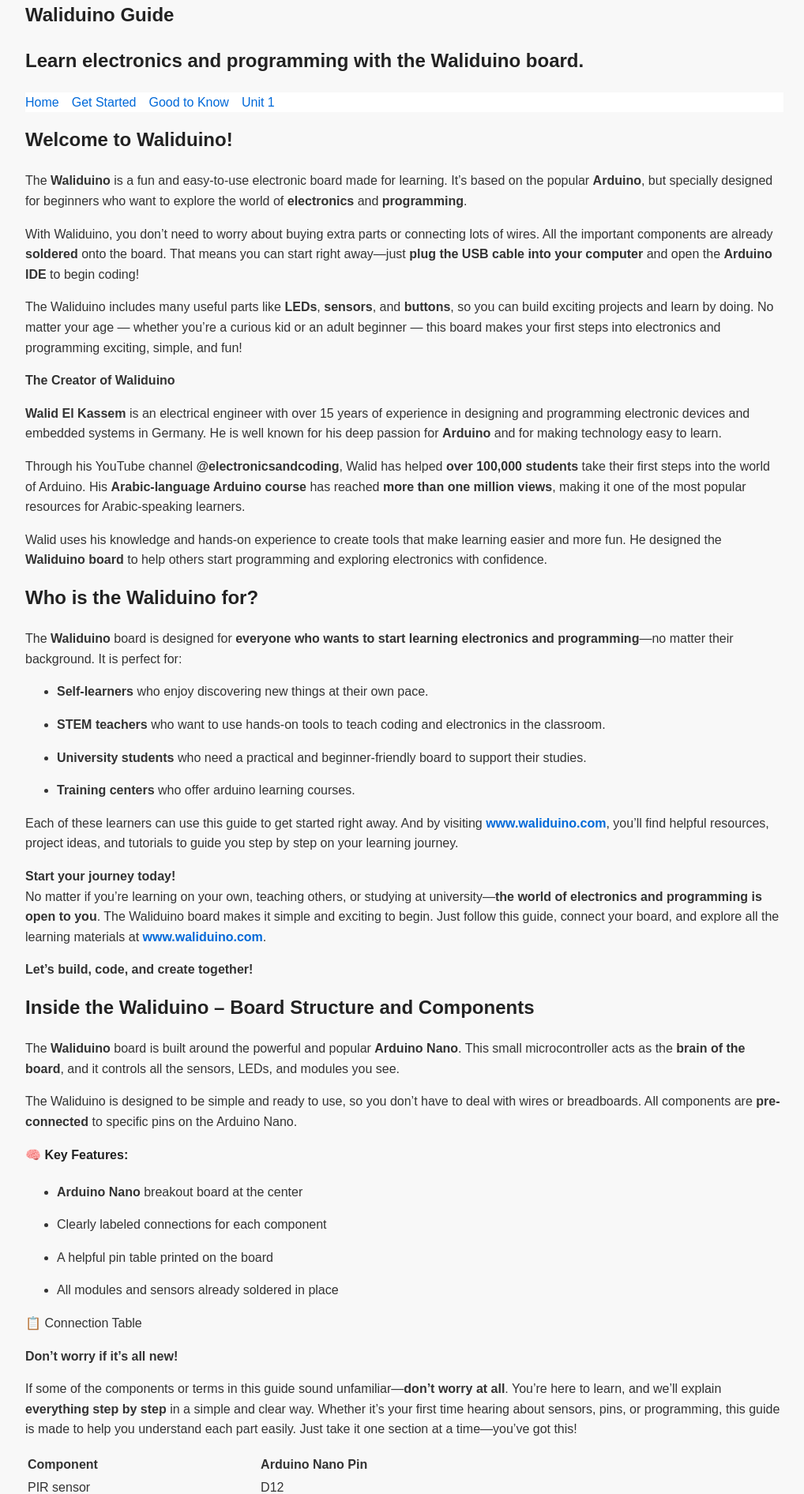
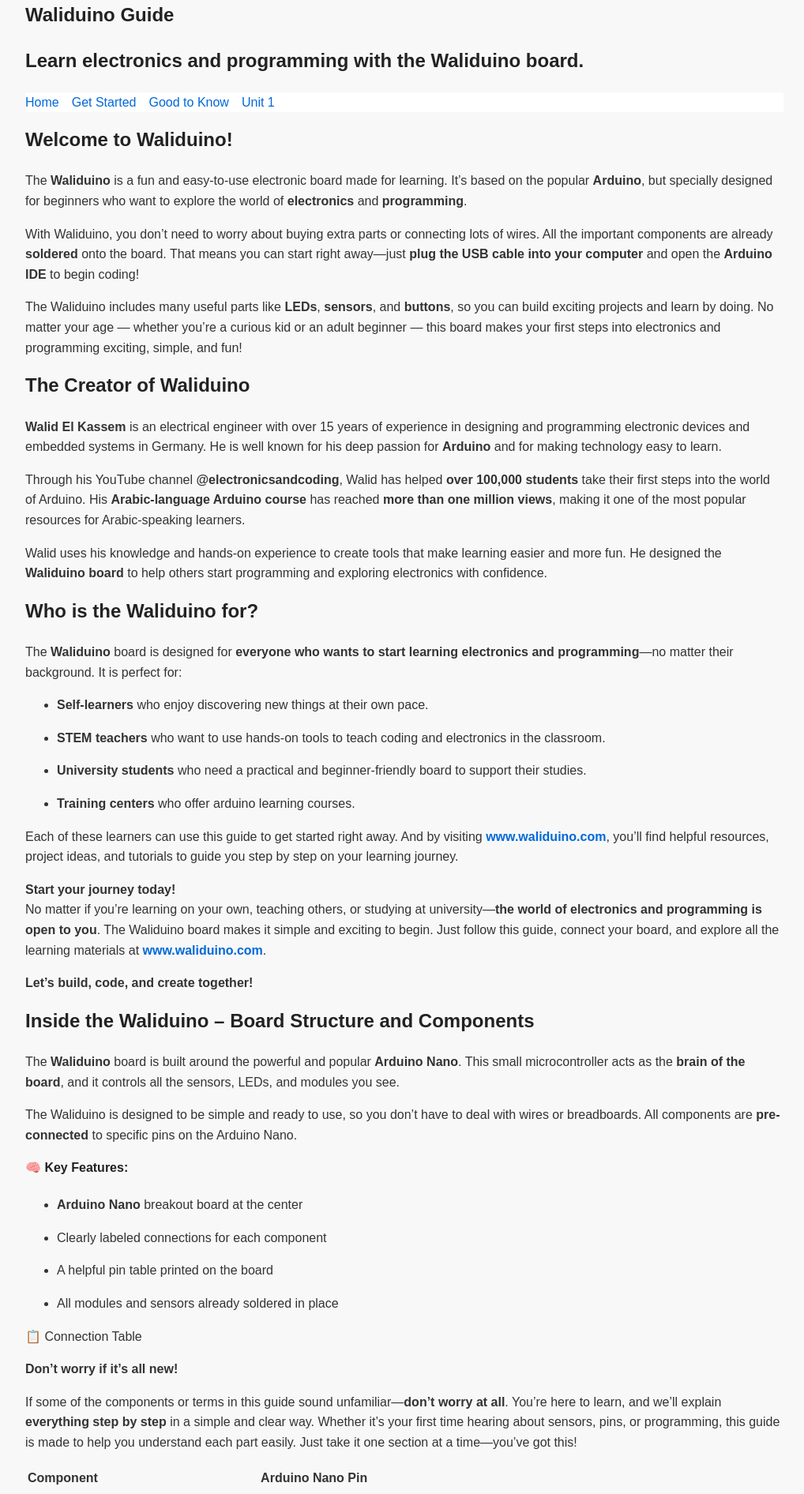
Before and after one commit to WalidElKassem/WaliduinoGuide, a Jekyll site: the page built from index.md, in a window 1280 px wide. Shown: the top 1892 px of the page at 79% size, without its empty margins (128-1146 px from the left). Built offline with Jekyll 4.4.1, drawn with Linux system fonts in a browser that asks for light colours.

```diff
--- a/index.md
+++ b/index.md
@@ -13,7 +13,7 @@ With Waliduino, you don’t need to worry about buying extra parts or connecting
 
 The Waliduino includes many useful parts like **LEDs**, **sensors**, and **buttons**, so you can build exciting projects and learn by doing. No matter your age — whether you're a curious kid or an adult beginner — this board makes your first steps into electronics and programming exciting, simple, and fun\!
 
-**The Creator of Waliduino**
+# The Creator of Waliduino
 
 **Walid El Kassem** is an electrical engineer with over 15 years of experience in designing and programming electronic devices and embedded systems in Germany. He is well known for his deep passion for **Arduino** and for making technology easy to learn.
 
```
